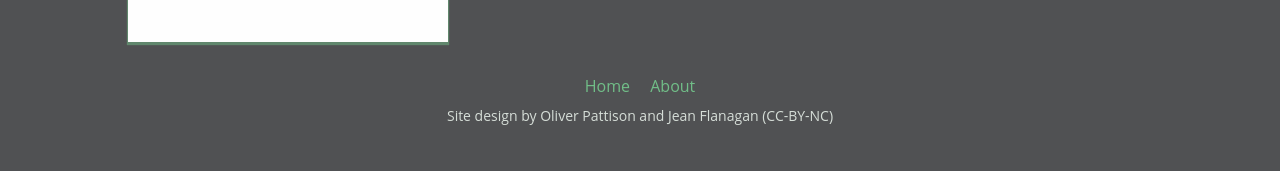
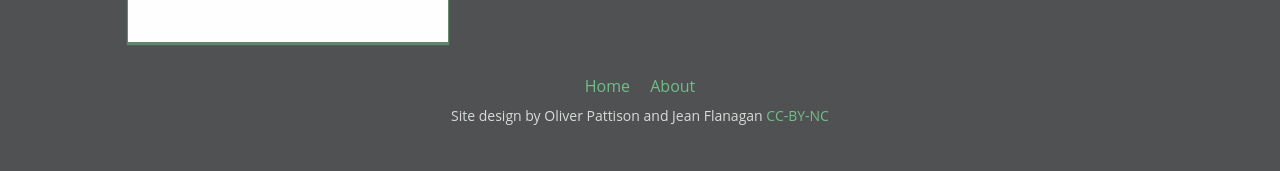
Before and after one commit to jshawl/jeancflanagan, a Jekyll site: the page built from index.html, in a window 1280 px wide. Shown: the part 791-962 px from the top of the page. Built offline with Jekyll 4.4.1, drawn with Linux system fonts in a browser that asks for light colours; part of the change alters nothing that is shown.

```diff
--- a/_layouts/all.html
+++ b/_layouts/all.html
@@ -35,7 +35,7 @@
       <li><a href="/">Home</a></li>
       <li><a href="/about">About</a></li>
     </ul>
-    <p>Site design by Oliver Pattison and Jean Flanagan (CC-BY-NC)</p>
+    <p>Site design by Oliver Pattison and Jean Flanagan <a rel="license" href="http://creativecommons.org/licenses/by-nc/3.0/deed.en_US">CC-BY-NC</a></p>
   </footer>
 
 </body>
```
